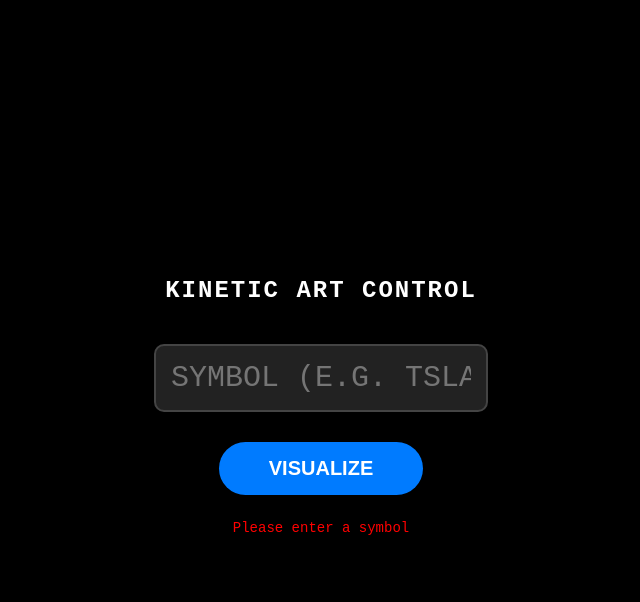
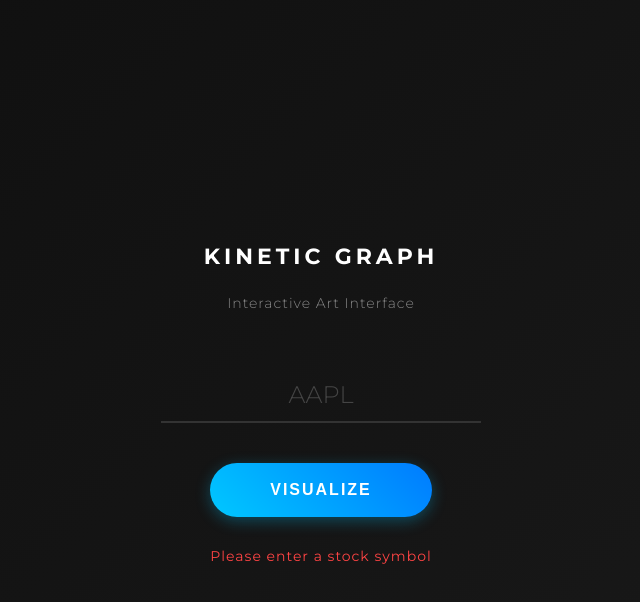
Before and after one commit to CREWdesign/KineticGraph, a plain HTML site: page index.html in a window 1280 px wide. Both pictures are taken after a click on the button "VISUALIZE". Shown: the whole page, without its empty margins (319-959 px from the left). Drawn offline with Linux system fonts and the light colour scheme.

Commit message:
Refactor index.html for enhanced design and interactivity
Updated styles and structure for improved UI and functionality.

```diff
--- a/index.html
+++ b/index.html
@@ -1,112 +1,178 @@
 <!DOCTYPE html>
-<html>
+<html lang="en">
 <head>
 <meta charset="utf-8">
-<meta name="viewport" content="width=device-width, initial-scale=1, maximum-scale=1">
-<title>Kinetic Control</title>
+<meta name="viewport" content="width=device-width, initial-scale=1, maximum-scale=1, user-scalable=no">
+<title>Kinetic Remote</title>
+<link href="https://fonts.googleapis.com/css2?family=Montserrat:wght@300;400;700&display=swap" rel="stylesheet">
 <style>
+  /* --- בסיס --- */
   body {
-    background-color: #000;
+    background: linear-gradient(135deg, #0f0f0f 0%, #1a1a1a 100%); /* רקע כהה עם עומק */
     color: #fff;
-    font-family: 'Courier New', monospace;
+    font-family: 'Montserrat', sans-serif;
     display: flex;
     flex-direction: column;
     align-items: center;
     justify-content: center;
-    height: 100vh;
+    min-height: 100vh;
     margin: 0;
+    padding: 20px;
+    box-sizing: border-box;
   }
 
-  h1 { letter-spacing: 2px; font-size: 24px; margin-bottom: 40px; }
+  /* --- כותרות --- */
+  h1 {
+    font-weight: 700;
+    letter-spacing: 4px;
+    font-size: 22px;
+    margin-bottom: 10px;
+    color: #fff;
+    text-transform: uppercase;
+  }
+  p.subtitle {
+    font-weight: 300;
+    font-size: 14px;
+    color: #888;
+    margin-bottom: 50px;
+    letter-spacing: 1px;
+  }
+
+  /* --- אזור הקלט --- */
+  .input-group {
+    position: relative;
+    width: 100%;
+    max-width: 320px;
+    margin-bottom: 40px;
+  }
 
   input {
-    background: #222;
-    border: 2px solid #444;
-    color: #0f0;
-    font-size: 30px;
-    padding: 15px;
+    width: 100%;
+    background: transparent;
+    border: none;
+    border-bottom: 2px solid #333; /* רק קו תחתון */
+    color: #fff;
+    font-size: 32px;
+    font-weight: 700;
+    padding: 10px 0;
     text-transform: uppercase;
     text-align: center;
-    width: 80%;
-    max-width: 300px;
-    border-radius: 10px;
+    outline: none;
     font-family: inherit;
-    outline: none;
+    transition: border-color 0.3s, color 0.3s;
   }
 
-  input:focus { border-color: #0f0; }
+  /* אפקט זוהר בלחיצה */
+  input:focus {
+    border-bottom-color: #00C8FF;
+  }
 
+  input::placeholder {
+    color: #444;
+    font-weight: 300;
+    font-size: 24px;
+  }
+
+  /* --- הכפתור --- */
   button {
-    background: #007bff;
+    background: linear-gradient(45deg, #00C8FF, #007bff); /* גרדיאנט כחול זוהר */
     color: #fff;
     border: none;
-    padding: 15px 50px;
-    font-size: 20px;
-    margin-top: 30px;
+    padding: 18px 60px;
+    font-size: 16px;
+    font-weight: 700;
+    letter-spacing: 2px;
+    border-radius: 50px;
     cursor: pointer;
-    border-radius: 50px;
-    font-weight: bold;
-    transition: transform 0.2s;
+    box-shadow: 0 4px 15px rgba(0, 200, 255, 0.3); /* הילה כחולה */
+    transition: all 0.2s ease;
+    outline: none;
+    text-transform: uppercase;
   }
 
-  button:active { transform: scale(0.95); }
-
-  #msg {
-    margin-top: 25px;
-    height: 20px;
-    color: #888;
-    font-size: 14px;
+  button:active {
+    transform: scale(0.97); /* הקטנה קלה בלחיצה */
+    box-shadow: 0 2px 10px rgba(0, 200, 255, 0.2);
   }
 
-  .success { color: #0f0 !important; }
-  .error { color: #f00 !important; }
+  /* מצב נעול אחרי לחיצה */
+  button.locked {
+    background: #333;
+    box-shadow: none;
+    color: #777;
+    cursor: not-allowed;
+  }
+
+  /* --- הודעות מערכת --- */
+  #msg {
+    margin-top: 30px;
+    height: 25px;
+    font-size: 14px;
+    font-weight: 400;
+    letter-spacing: 1px;
+    opacity: 0; /* מוסתר כברירת מחדל */
+    transition: opacity 0.5s ease;
+  }
+
+  #msg.visible { opacity: 1; }
+  .success { color: #00FF88 !important; } /* ירוק ניאון */
+  .error { color: #FF4444 !important; } /* אדום ניאון */
 </style>
 </head>
 <body>
 
-  <h1>KINETIC ART CONTROL</h1>
+  <h1>Kinetic Graph</h1>
+  <p class="subtitle">Interactive Art Interface</p>
 
-  <input type="text" id="tick" placeholder="SYMBOL (e.g. TSLA)" autocomplete="off">
+  <div class="input-group">
+    <input type="text" id="tick" placeholder="AAPL" autocomplete="off" maxlength="6">
+  </div>
 
-  <button onclick="send()">VISUALIZE</button>
+  <button id="btn" onclick="send()">Visualize</button>
 
-  <div id="msg">Ready to connect...</div>
+  <div id="msg"></div>
 
 <script>
-  // --- שים לב: וודא שזו הכתובת המדויקת מהמסוף שלך ---
   const DB_URL = "https://kineticgraph-default-rtdb.firebaseio.com/current.json";
+
+  function showMsg(text, type) {
+    let m = document.getElementById('msg');
+    m.innerText = text;
+    m.className = "visible " + type;
+    // הסתרת הודעת ההצלחה אוטומטית אחרי 4 שניות
+    if(type === 'success') setTimeout(() => { m.className = ""; }, 4000);
+  }
 
   function send() {
     let input = document.getElementById('tick');
+    let btn = document.getElementById('btn');
     let val = input.value.toUpperCase().trim();
-    let msg = document.getElementById('msg');
 
     if(!val) {
-        msg.innerText = "Please enter a symbol";
-        msg.className = "error";
+        showMsg("Please enter a stock symbol", "error");
         return;
     }
 
-    msg.innerText = "Transmitting to Sculpture...";
-    msg.className = "";
+    // נעילת הממשק בזמן השליחה
+    showMsg("Transmitting...", "wait");
+    input.disabled = true;
+    btn.disabled = true; btn.classList.add('locked'); btn.innerText = "WAIT...";
 
-    // שליחה לענן
     fetch(DB_URL, {
       method: 'PUT',
       body: JSON.stringify(val)
     }).then(response => {
       if(response.ok) {
-        msg.innerText = "COMMAND SENT SUCCESSFULLY";
-        msg.className = "success";
-        input.value = ""; // איפוס השדה
-        setTimeout(() => { msg.innerText = "Ready for next command"; msg.className = ""; }, 3000);
-      } else {
-        throw new Error("Cloud Error");
-      }
-    }).catch(err => {
-      msg.innerText = "Connection Failed. Check Internet.";
-      msg.className = "error";
-      console.error(err);
+        showMsg("Visualization Active", "success");
+        input.value = ""; // ניקוי השדה
+      } else { throw new Error(); }
+    }).catch(() => {
+      showMsg("Connection Failed", "error");
+    }).finally(() => {
+      // שחרור הנעילה (גם אם הצליח וגם אם נכשל)
+      input.disabled = false;
+      btn.disabled = false; btn.classList.remove('locked'); btn.innerText = "Visualize";
+      input.focus();
     });
   }
 </script>
```
